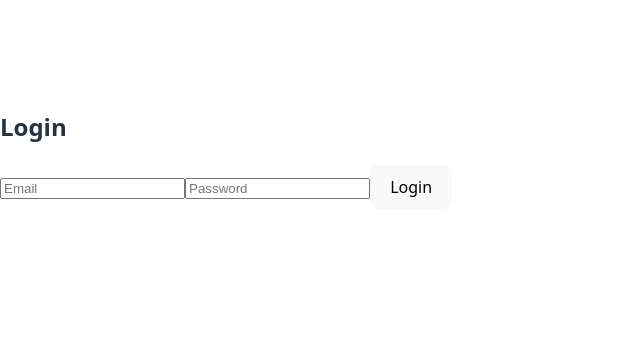
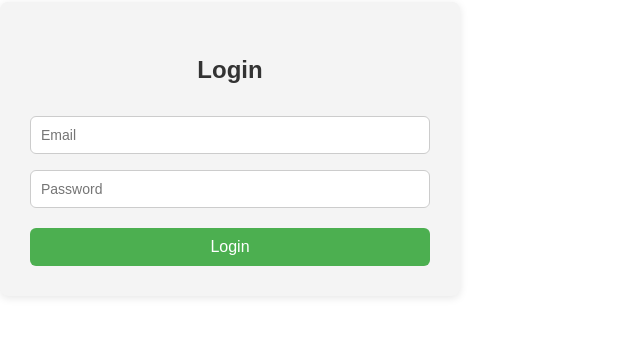
Before and after one commit to sayed-2004/AI-Powered-Flashcard-Web-App, a React (Vite) app in the folder client/: page /login in a window 1280 px wide. Shown: the part 251-588 px from the top of the page, without its empty margins (0-640 px from the left). Built offline with nearby package versions, Linux system fonts and the light colour scheme.

Commit message:
added css style for login page

```diff
--- /dev/null
+++ b/client/src/pages/Login.css
@@ -0,0 +1,46 @@
+/* Login container */
+.login-container {
+  max-width: 400px;
+  margin: 80px auto;
+  padding: 30px;
+  background: #f4f4f4; /* same as Register page */
+  border-radius: 8px;
+  box-shadow: 0 2px 8px rgba(0,0,0,0.1);
+  text-align: center;
+  font-family: Arial, sans-serif;
+}
+
+/* Page heading */
+.login-container h2 {
+  margin-bottom: 20px;
+  color: #333;
+}
+
+/* Input fields */
+.login-container input {
+  width: 100%;
+  padding: 10px;
+  margin: 8px 0;
+  border: 1px solid #ccc;
+  border-radius: 6px;
+  font-size: 14px;
+  box-sizing: border-box;
+}
+
+/* Submit button */
+.login-container button {
+  width: 100%;
+  padding: 10px;
+  background: #4caf50; /* matches Dashboard / Register buttons */
+  color: white;
+  border: none;
+  border-radius: 6px;
+  font-size: 16px;
+  cursor: pointer;
+  margin-top: 12px;
+  transition: 0.3s;
+}
+
+.login-container button:hover {
+  background: #388e3c;
+}
--- a/client/src/pages/Login.tsx
+++ b/client/src/pages/Login.tsx
@@ -1,6 +1,7 @@
 import { useState } from "react";
 import axios from "axios";
 import { useNavigate } from "react-router-dom";
+import "./Login.css";
 
 function Login() {
   const [email, setEmail] = useState("");
@@ -23,7 +24,7 @@ function Login() {
   };
 
   return (
-    <div>
+    <div className="login-container">
       <h2>Login</h2>
       <form onSubmit={handleLogin}>
         <input
```
